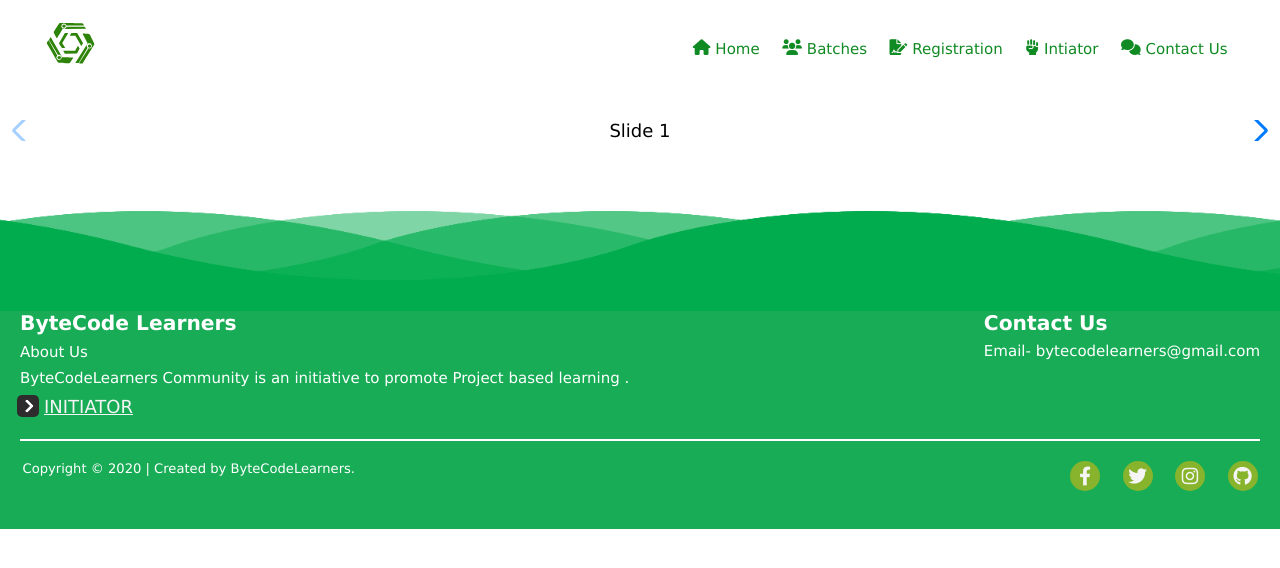
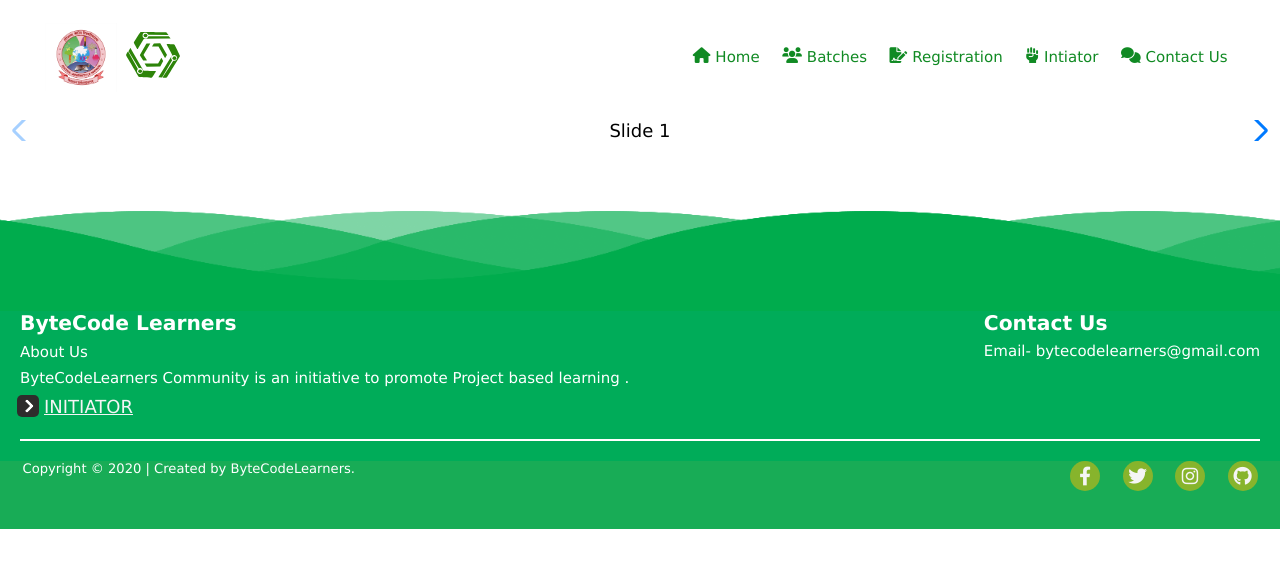
Before and after one commit to ByteCodeLearners/OfficialSite-React, a React (Create React App) app: page /events-gallery in a window 1280 px wide. Shown: the top 568 px of the page. Built offline with nearby package versions, Linux system fonts and the light colour scheme.

Commit message:
cuh logo added

```diff
--- a/src/components/Navbar.jsx
+++ b/src/components/Navbar.jsx
@@ -1,120 +1,109 @@
-import React, { useEffect } from 'react';
-import { NavLink } from 'react-router-dom';
+import React, { useEffect } from "react";
+import { NavLink } from "react-router-dom";
 import logo from "../byte-code-learners.svg";
-export const navBtn = ()=>{
+import cuhlogo from "../images/cuhlogo.png";
+export const navBtn = () => {
+  var navBtn = document.getElementsByClassName("nav-btns")[0];
+  navBtn.classList.toggle("nav-btn");
 
-  var navBtn = document.getElementsByClassName("nav-btns")[0];
-  navBtn.classList.toggle('nav-btn');
-
-  if(window.screen.width<=550){
-    window.scrollTo(0,10);
+  if (window.screen.width <= 550) {
+    window.scrollTo(0, 10);
   }
-}
-export const sticky=()=>{
-  var nav = document.getElementsByClassName('navbar')[0];
+};
+export const sticky = () => {
+  var nav = document.getElementsByClassName("navbar")[0];
   var club = document.getElementsByClassName("club")[0];
-    if(window.screen.width>550){
-       nav.classList.toggle("sticky",window.scrollY>0);
-      if(window.scrollY>0){
-          club.classList.add('showClub');
-      }else{
-          club.classList.remove('showClub');
-        }
-      }else{
-      club.classList.add('showClub');
+  if (window.screen.width > 550) {
+    nav.classList.toggle("sticky", window.scrollY > 0);
+    if (window.scrollY > 0) {
+      club.classList.add("showClub");
+    } else {
+      club.classList.remove("showClub");
     }
-}
-const handleMenuBtn = ()=>{
+  } else {
+    club.classList.add("showClub");
+  }
+};
+const handleMenuBtn = () => {
   var navBtn = document.getElementsByClassName("nav-btns")[0];
   var bars = document.getElementsByClassName("menu-btn")[0];
-  if(navBtn.classList.contains('nav-btn') && bars.classList.contains('fa-bars')){
-    bars.classList.replace('fa-bars','fa-times');
-  }else{
-    bars.classList.replace('fa-times','fa-bars');
+  if (
+    navBtn.classList.contains("nav-btn") &&
+    bars.classList.contains("fa-bars")
+  ) {
+    bars.classList.replace("fa-bars", "fa-times");
+  } else {
+    bars.classList.replace("fa-times", "fa-bars");
   }
-}
-export default function Navbar(){
-  window.addEventListener("load",()=>{
+};
+export default function Navbar() {
+  window.addEventListener("load", () => {
     sticky();
-  })
+  });
 
-
-  window.addEventListener("scroll",sticky);
-  useEffect(()=>{
-    if(window.screen.availWidth>550){
+  window.addEventListener("scroll", sticky);
+  useEffect(() => {
+    if (window.screen.availWidth > 550) {
       sticky();
-      window.scrollTo(0,20);
+      window.scrollTo(0, 20);
     }
-  },[]);
-  return(
+  }, []);
+  return (
     <div className="navbar">
       <div className="logo">
+        <img src={cuhlogo} alt="Logo" height={69} />
+        <NavLink to="/">
+          <img className="bytecodelogo" src={logo} alt="Logo" />
+        </NavLink>
+        <div className="club">
+          <p>Bytecode</p>
+          <p>Learners</p>
+        </div>
+      </div>
+      <i
+        className="fas menu-btn fa-bars"
+        onClick={() => {
+          navBtn();
+          handleMenuBtn();
+        }}
+      ></i>
+      <ul
+        className="nav-btns"
+        onClick={() => {
+          navBtn();
+          handleMenuBtn();
+        }}
+      >
+        <li>
           <NavLink to="/">
-            <img src={logo} alt="Logo" />
+            <i className="fas fa-home"></i>Home
           </NavLink>
-            <div className="club">
-                <p>Bytecode</p>
-                <p>Learners</p>
-            </div>
-      </div>
-      <i className="fas menu-btn fa-bars" onClick={()=>{navBtn(); handleMenuBtn();}}></i>
-      <ul className="nav-btns" onClick={()=>{navBtn(); handleMenuBtn();}} >
-        <li><NavLink to="/"><i className="fas fa-home"></i>Home</NavLink></li>
+        </li>
         {/* <li><NavLink to="/events-gallery"><i className="fab fa-elementor"></i>Event Gallery</NavLink></li> */}
-        <li><NavLink to="/batches"><i className="fas fa-users"></i>Batches</NavLink></li>
-        <li><NavLink to="/registration"><i className="fas fa-file-signature"></i>Registration</NavLink></li>
-        <li><NavLink to="/initiator"><i className="fas fa-fist-raised"></i>Intiator</NavLink></li>
-        <li><NavLink to="/contact-us"><i className="fas fa-comments"></i>Contact Us</NavLink></li>
+        <li>
+          <NavLink to="/batches">
+            <i className="fas fa-users"></i>Batches
+          </NavLink>
+        </li>
+        <li>
+          <NavLink to="/registration">
+            <i className="fas fa-file-signature"></i>Registration
+          </NavLink>
+        </li>
+        <li>
+          <NavLink to="/initiator">
+            <i className="fas fa-fist-raised"></i>Intiator
+          </NavLink>
+        </li>
+        <li>
+          <NavLink to="/contact-us">
+            <i className="fas fa-comments"></i>Contact Us
+          </NavLink>
+        </li>
       </ul>
     </div>
   );
 }
-
-
-
-
-
-
-
-
-
-
-
-
-
-
-
-
-
-
-
-
-
-
-
-
-
-
-
-
-
-
-
-
-
-
-
-
-
-
-
-
-
-
-
-
-
-
 
 // import React from 'react';
 // const Navbar = () => {
--- a/src/styles/footer.css
+++ b/src/styles/footer.css
@@ -1,5 +1,5 @@
 footer {
-  background-color: #18ac56;
+  background-color: #00ac59;
   font-size: 0.175rem;
 }
 .footer {
--- a/src/styles/navbar.css
+++ b/src/styles/navbar.css
@@ -41,7 +41,7 @@
 .sticky ul li a {
   color: whitesmoke;
 }
-.sticky .logo img {
+.sticky .logo .bytecodelogo {
   transform: rotate(120deg);
   transition: 1s;
 }
@@ -72,8 +72,9 @@
   align-items: center;
   gap: 0.1rem;
 }
-.navbar .logo img {
-  width: 0.7rem;
+.navbar .logo .bytecodelogo {
+  margin-top: 8px;
+  width: 0.8rem;
   filter: hue-rotate(-20deg);
 }
 .club {
```
Also changed, not shown: src/images/cuhlogo.png (added), 1 other file (tests, documents, lock files or other folders).
